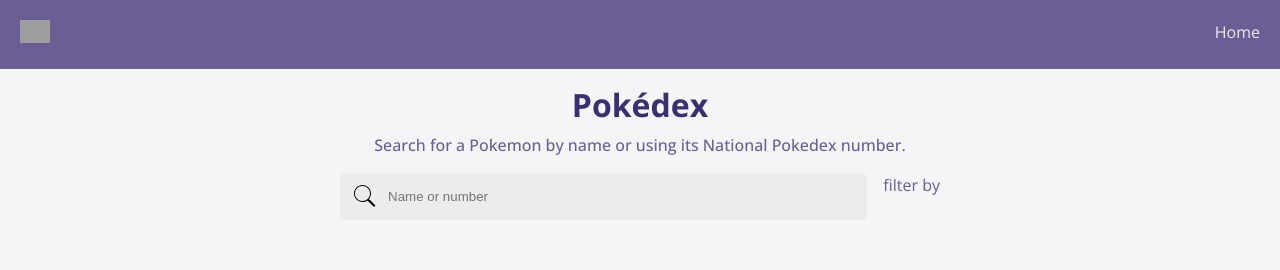
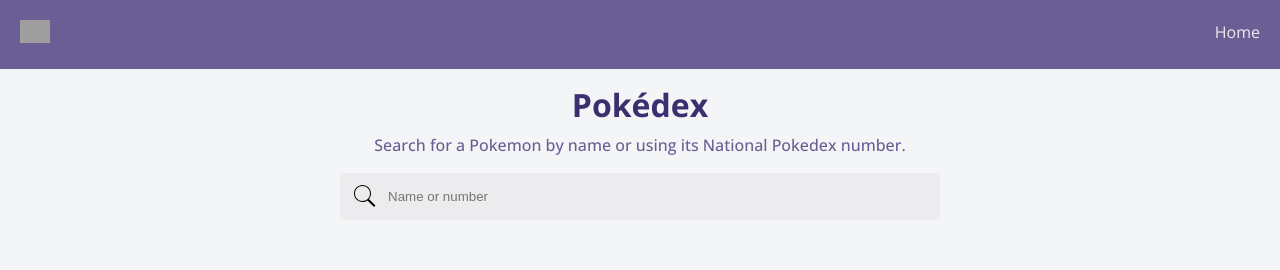
Before and after one commit to ibraheemosule/pokemons, a React (Vite) app: page / in a window 1280 px wide. Shown: the top 270 px of the page. Built offline with nearby package versions, Linux system fonts and the light colour scheme; no server answers; grey boxes are pictures that could not be loaded.

Commit message:
removed the unused jsx code in the topheader section

```diff
--- a/src/components/pages/homepage/top-header/Topheader.tsx
+++ b/src/components/pages/homepage/top-header/Topheader.tsx
@@ -17,7 +17,6 @@
             </span>
             <input type="text" placeholder="Name or number" />
           </div>
-          <div className={s.filter_wrapper}>filter by</div>
         </div>
       </div>
     </section>
--- a/src/components/pages/homepage/top-header/s_topHeader.module.scss
+++ b/src/components/pages/homepage/top-header/s_topHeader.module.scss
@@ -41,25 +41,5 @@
         padding: 1rem 1rem 1rem 3rem;
       }
     }
-
-    .filter_wrapper {
-      flex-shrink: 0;
-      margin-top: rem(24);
-    }
   }
 }
-
-@include min(900) {
-  .top_header {
-    &__search {
-      .input_wrapper {
-        flex-basis: auto;
-        margin-right: rem(16);
-      }
-
-      .filter_wrapper {
-        margin-top: 0;
-      }
-    }
-  }
-}
```
